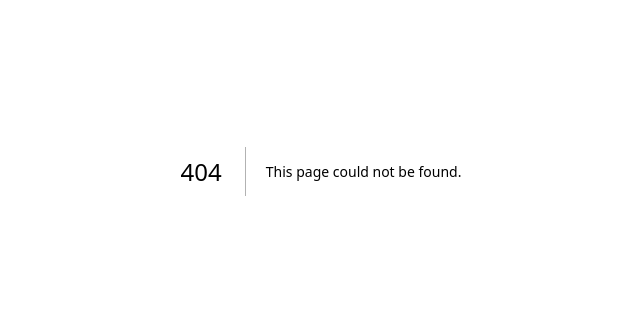
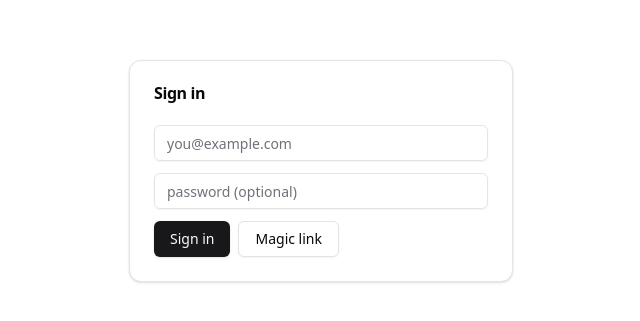
Before and after one commit to ghost-ciso/ghost, a Next.js app: page /login in a window 1280 px wide. Before the commit this address had no page. Shown: the part 229-550 px from the top of the page, without its empty margins (319-959 px from the left). Built offline with nearby package versions, Linux system fonts and the light colour scheme; no server answers.

Commit message:
feat: login, callback, middleware, dashboard

```diff
--- a/package.json
+++ b/package.json
@@ -12,6 +12,8 @@
     "@hookform/resolvers": "^5.2.1",
     "@radix-ui/react-label": "^2.1.7",
     "@radix-ui/react-slot": "^1.2.3",
+    "@supabase/ssr": "^0.6.1",
+    "@supabase/supabase-js": "^2.55.0",
     "class-variance-authority": "^0.7.1",
     "clsx": "^2.1.1",
     "lucide-react": "^0.539.0",
--- /dev/null
+++ b/src/app/(auth)/login/page.tsx
@@ -0,0 +1,58 @@
+"use client";
+import { useState, FormEvent } from "react";
+import { supabaseBrowser } from "@/lib/supabase/client";
+import { Button } from "@/components/ui/button";
+import { Input } from "@/components/ui/input";
+import { Card, CardHeader, CardTitle, CardContent } from "@/components/ui/card";
+import { useRouter, useSearchParams } from "next/navigation";
+
+export default function Login() {
+  const [email, setEmail] = useState("");
+  const [password, setPassword] = useState("");
+  const [loading, setLoading] = useState(false);
+  const router = useRouter();
+  const params = useSearchParams();
+  const redirect = params.get("redirectedFrom") || "/dashboard";
+
+  async function onMagicLink(e: FormEvent) {
+    e.preventDefault();
+    setLoading(true);
+    const supabase = supabaseBrowser();
+    const emailRedirectTo = `${location.origin}/auth/callback?next=/dashboard`;
+    const { error } = await supabase.auth.signInWithOtp({
+      email,
+      options: { emailRedirectTo },
+    });
+    setLoading(false);
+    if (error) alert(error.message);
+    else router.push("/"); // just takes you back home while you check email
+  }
+
+  async function onPassword(e: FormEvent) {
+    e.preventDefault();
+    setLoading(true);
+    const supabase = supabaseBrowser();
+    const { error } = await supabase.auth.signInWithPassword({ email, password });
+    setLoading(false);
+    if (error) alert(error.message);
+    else router.push(redirect);
+  }
+
+  return (
+    <main className="min-h-screen grid place-items-center p-6">
+      <Card className="w-full max-w-sm">
+        <CardHeader><CardTitle>Sign in</CardTitle></CardHeader>
+        <CardContent className="space-y-3">
+          <form onSubmit={onPassword} className="space-y-3">
+            <Input type="email" placeholder="you@example.com" value={email} onChange={(e)=>setEmail(e.target.value)} required />
+            <Input type="password" placeholder="password (optional)" value={password} onChange={(e)=>setPassword(e.target.value)} />
+            <div className="flex gap-2">
+              <Button type="submit" disabled={loading}>Sign in</Button>
+              <Button type="button" variant="outline" onClick={onMagicLink} disabled={loading}>Magic link</Button>
+            </div>
+          </form>
+        </CardContent>
+      </Card>
+    </main>
+  );
+}
--- /dev/null
+++ b/src/app/auth/callback/route.ts
@@ -0,0 +1,16 @@
+import { NextResponse } from "next/server";
+import { supabaseServer } from "@/lib/supabase/server";
+
+export async function GET(req: Request) {
+  const url = new URL(req.url);
+  const code = url.searchParams.get("code");
+  // honor ?next=... if present, else go to /dashboard
+  const redirectTo = url.searchParams.get("next") || "/dashboard";
+
+  if (code) {
+    const supabase = await supabaseServer();
+    await supabase.auth.exchangeCodeForSession(code);
+  }
+
+  return NextResponse.redirect(new URL(redirectTo, url.origin));
+}
--- /dev/null
+++ b/src/app/dashboard/page.tsx
@@ -0,0 +1,13 @@
+import { supabaseServer } from "@/lib/supabase/server";
+
+export default async function Dashboard() {
+  const supabase = await supabaseServer();
+  const { data: { user } } = await supabase.auth.getUser();
+
+  return (
+    <main className="p-8">
+      <h1 className="text-2xl font-semibold">Welcome, {user?.email}</h1>
+      <p className="mt-2 text-sm text-zinc-600">You’re in. 👻</p>
+    </main>
+  );
+}
--- /dev/null
+++ b/src/lib/supabase/client.ts
@@ -0,0 +1,8 @@
+import { createBrowserClient } from "@supabase/ssr";
+
+const url = process.env.NEXT_PUBLIC_SUPABASE_URL!;
+const anon = process.env.NEXT_PUBLIC_SUPABASE_ANON_KEY!;
+
+export function supabaseBrowser() {
+  return createBrowserClient(url, anon);
+}
--- /dev/null
+++ b/src/lib/supabase/server.ts
@@ -0,0 +1,22 @@
+import { createServerClient, type CookieOptions } from "@supabase/ssr";
+import { cookies } from "next/headers";
+
+const url = process.env.NEXT_PUBLIC_SUPABASE_URL!;
+const anon = process.env.NEXT_PUBLIC_SUPABASE_ANON_KEY!;
+
+export async function supabaseServer() {
+  const cookieStore = await cookies(); // Next 15 types return a Promise
+  return createServerClient(url, anon, {
+    cookies: {
+      get(name: string) {
+        return cookieStore.get(name)?.value;
+      },
+      set(name: string, value: string, options: CookieOptions) {
+        cookieStore.set({ name, value, ...options });
+      },
+      remove(name: string, options: CookieOptions) {
+        cookieStore.set({ name, value: "", ...options });
+      },
+    },
+  });
+}
```
Also changed, not shown: middleware.ts (added, +27 -0 lines), 1 other file (tests, documents, lock files or other folders).
